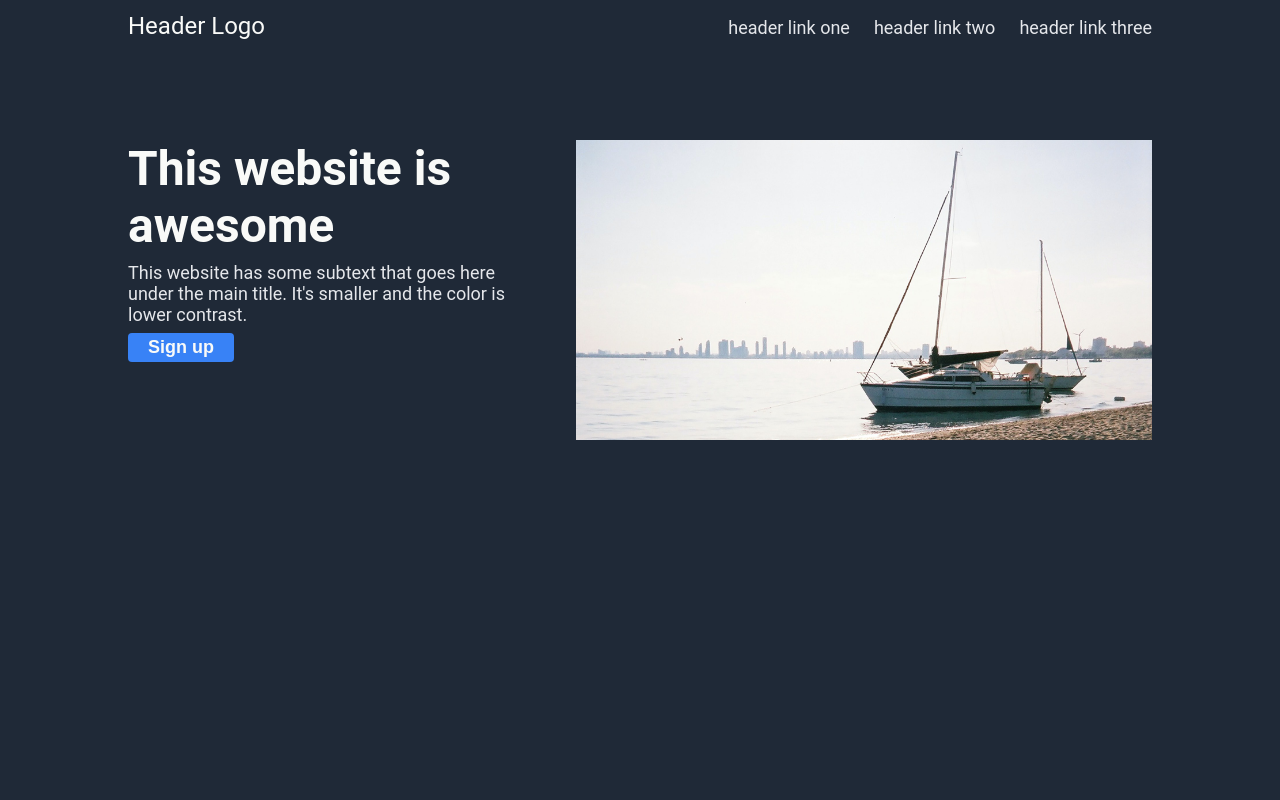
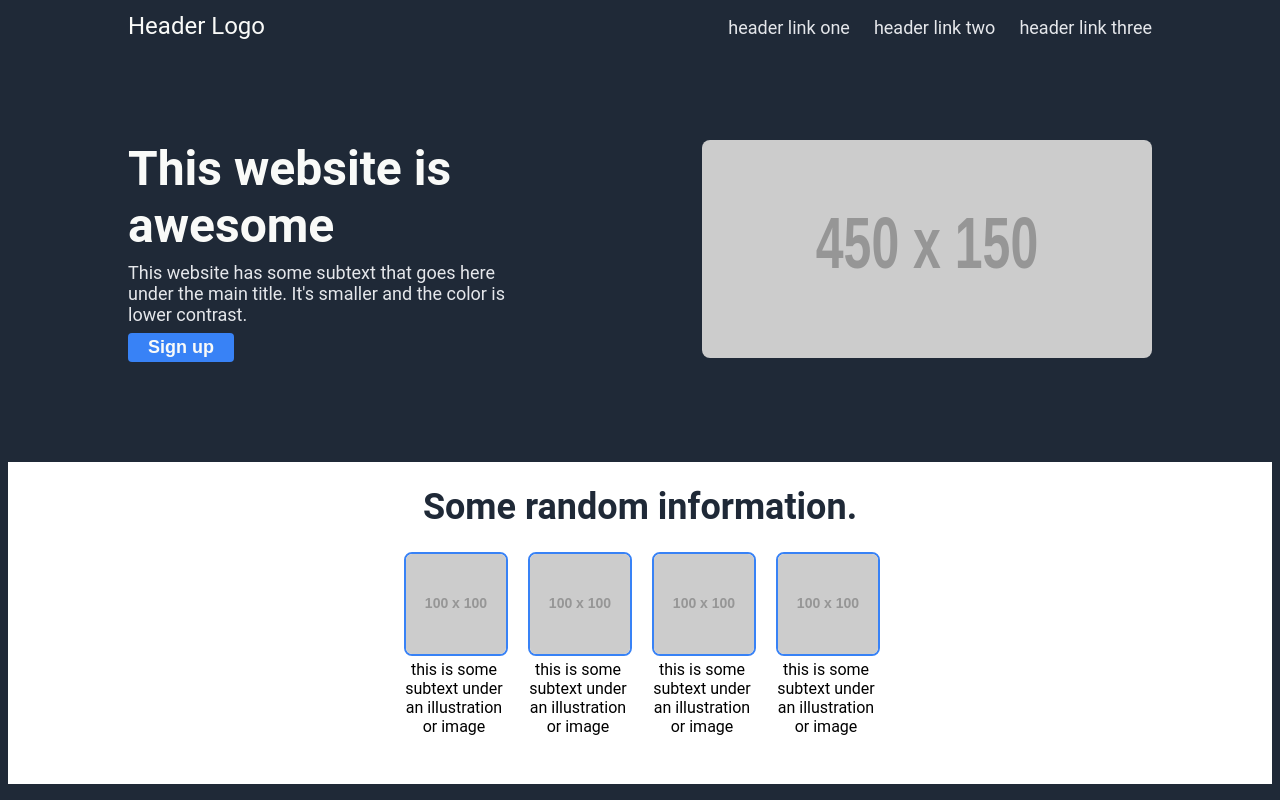
Before and after one commit to bkellogg4/landing-page, a plain HTML site: page index.html in a window 1280 px wide. Drawn offline with Linux system fonts and the light colour scheme; placeholder pictures from the web are drawn by us.

Commit message:
add html and css for white middle block

```diff
--- a/index.html
+++ b/index.html
@@ -29,7 +29,30 @@
                     Sign up
                     </button>
                 </div>
-                <img src="images/sailboat.jpg" alt="Sailboat on a beach" height="300px">
+                <img id="no-border" src="http://placehold.it/450x150" alt="Dummy Image">
+            </div>
+        </div>
+        <div class="white-middle-block">
+            <h2>
+                Some random information.
+            </h2>
+            <div class="img-container">
+                <div class="info">
+                    <img src="http://placehold.it/100x100" alt="Dummy Image">
+                    <div class="text">this is some subtext under an illustration or image</div>
+                </div>
+                <div class="info">
+                    <img src="http://placehold.it/100x100" alt="Dummy Image">
+                    <div class="text">this is some subtext under an illustration or image</div>
+                </div>
+                <div class="info">
+                    <img src="http://placehold.it/100x100" alt="Dummy Image">
+                    <div class="text">this is some subtext under an illustration or image</div>
+                </div>
+                <div class="info">
+                    <img src="http://placehold.it/100x100">
+                    <div class="text">this is some subtext under an illustration or image</div>
+                </div>
             </div>
         </div>
     </body>
--- a/style.css
+++ b/style.css
@@ -2,6 +2,7 @@ body {
     background-color: #1F2937;
     font-family: roboto;
 }
+/*navy-block*/
 .header {
     display: flex;
     justify-content: space-between;
@@ -52,3 +53,37 @@ button {
     border-radius: 4px;
     padding: 4px 20px;
 }
+#no-border {
+    border: none;
+}
+/*white-middle-block*/
+.white-middle-block {
+    background-color: white;
+}
+h2 {
+    font-size: 36px;
+    font-weight: extra-bold;
+    color: #1F2937;
+    text-align: center;
+    padding: 24px;
+    margin: 0;
+
+}
+.img-container {
+    display: flex;
+    justify-content: center;
+    gap: 24px;
+    padding-bottom: 48px;
+
+}
+.info {
+    display: flex;
+    flex-wrap: wrap;
+    width: 100px;
+    text-align: center;
+}
+img {
+    border: 2px solid #3882F6;
+    border-radius: 8px;
+    margin-bottom: 4px;
+}
```
